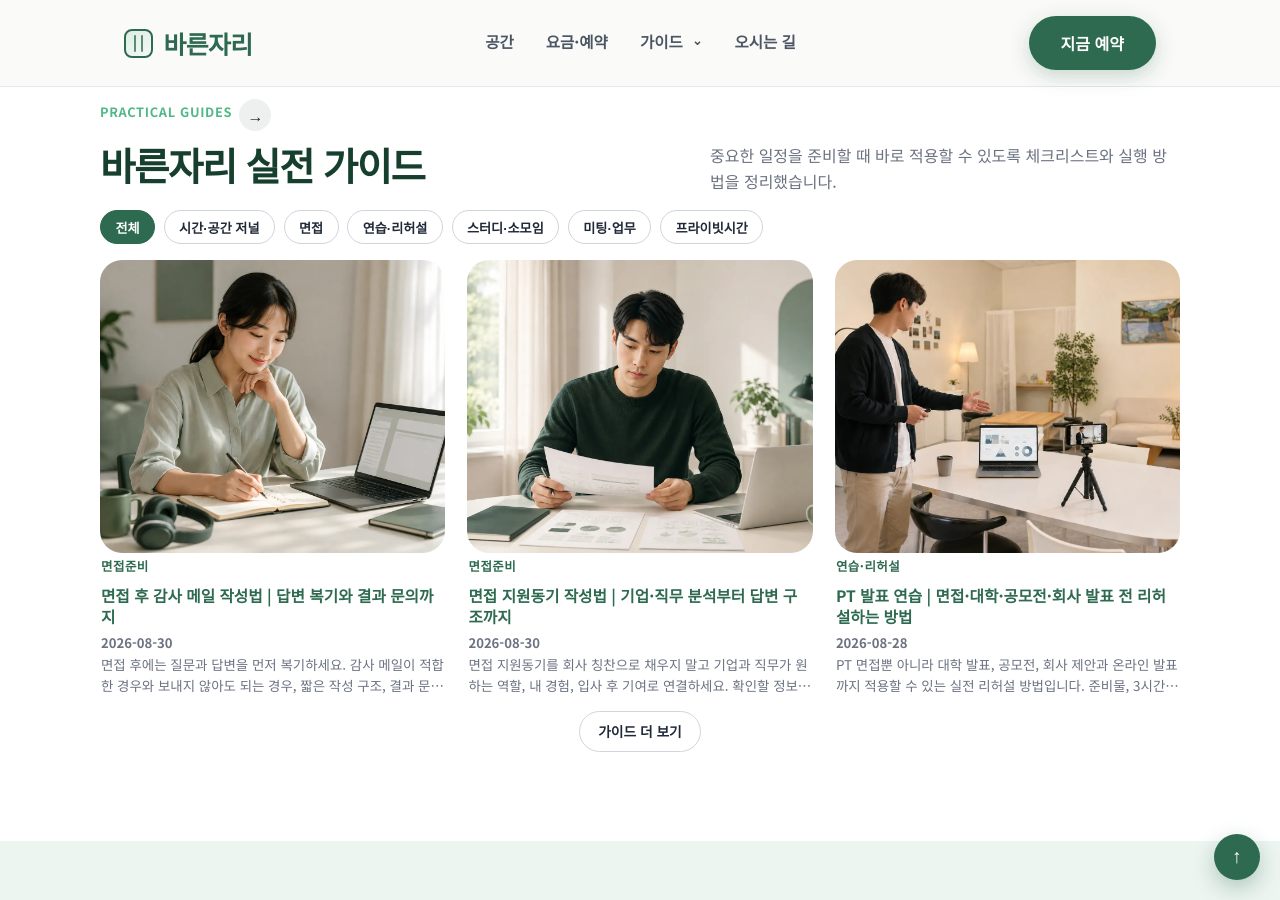
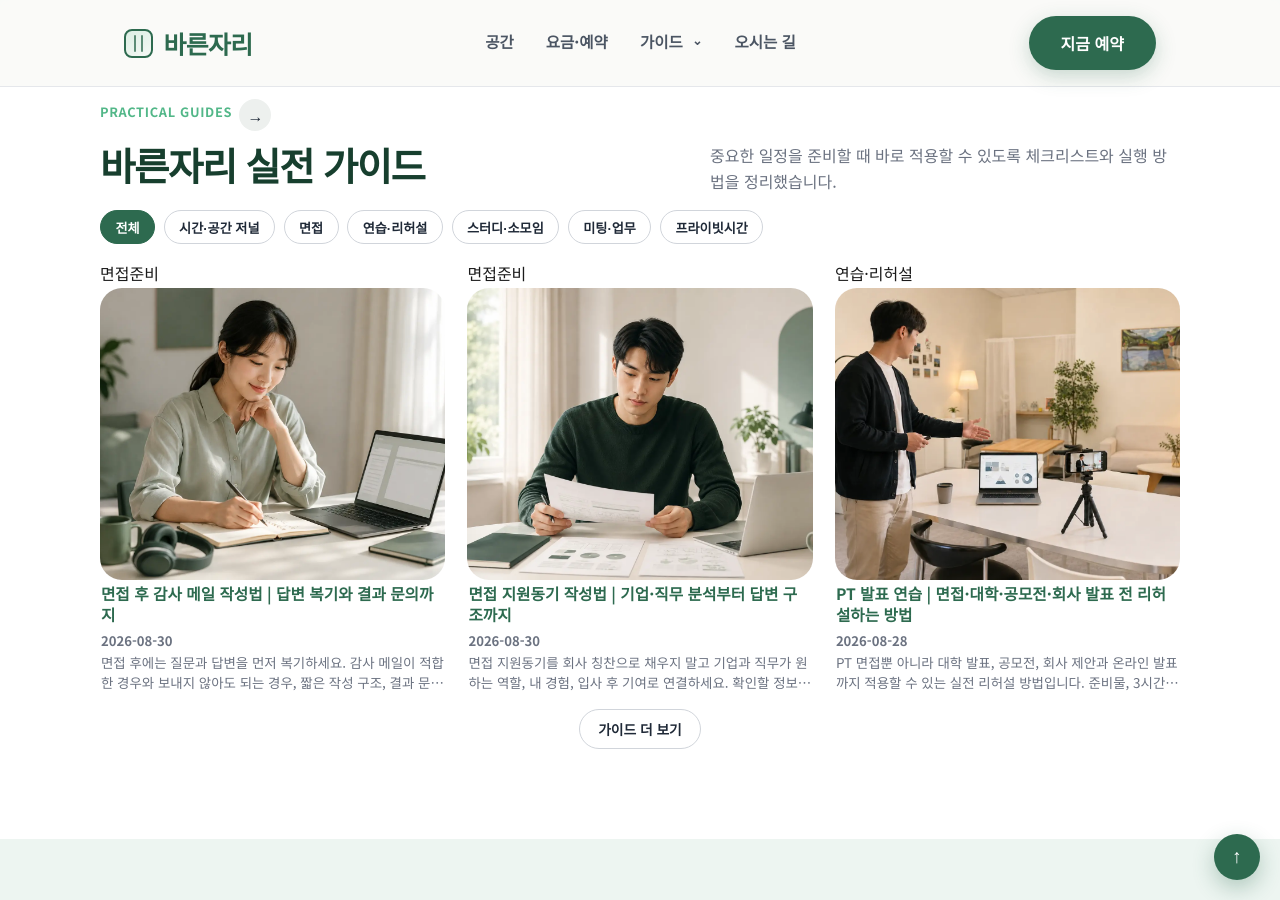
Before and after one commit to bareunspace/blog, a Jekyll site: the page built from index.html, in a window 1280 px wide and 900 px high, scrolled down 2902 px. Built offline with Jekyll 4.4.1, drawn with Linux system fonts in a browser that asks for light colours.

Commit message:
Move homepage guide categories onto images

```diff
--- a/index.html
+++ b/index.html
@@ -263,6 +263,7 @@
             {% assign post_card_has_video = true %}
           {% endif %}
           <article class="blog-guide-card" data-home-guide-item data-category="{{ post.category | default: '시간 활용 가이드' }}">
+            <span class="blog-card-image-badge">{{ post.category | default: "시간 활용 가이드" }}</span>
             <a class="blog-guide-image{% if post.url == '/posts/interview-questions-to-ask/' %} blog-guide-image-contain{% endif %}{% if post_card_has_video %} blog-guide-image-has-video{% endif %}" href="{{ post.url | relative_url }}" tabindex="-1" aria-hidden="true">
               {% if post_card_has_video %}
                 <div class="blog-guide-media-carousel" data-blog-guide-media-carousel>
@@ -296,7 +297,6 @@
               {% endif %}
             </a>
             <div class="blog-guide-content">
-              <p class="blog-card-eyebrow">{{ post.category | default: "시간 활용 가이드" }}</p>
               <h3><a href="{{ post.url | relative_url }}">{{ post.title }}</a></h3>
               <div class="blog-card-footer">
                 <span>{{ post.date | date: "%Y-%m-%d" }}</span>
```
Also changed, not shown: other parts of index.html (+1 -1 lines).
